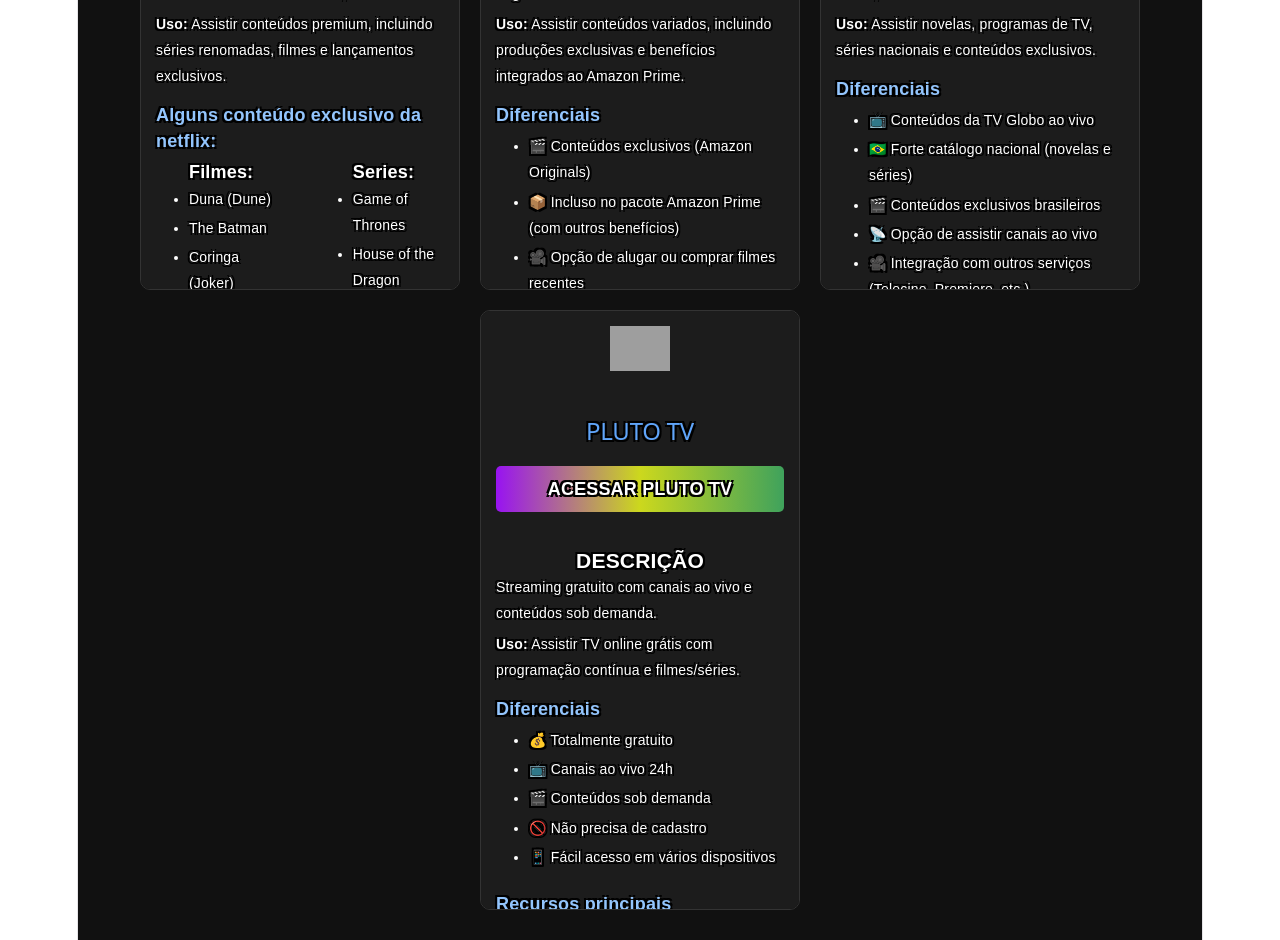
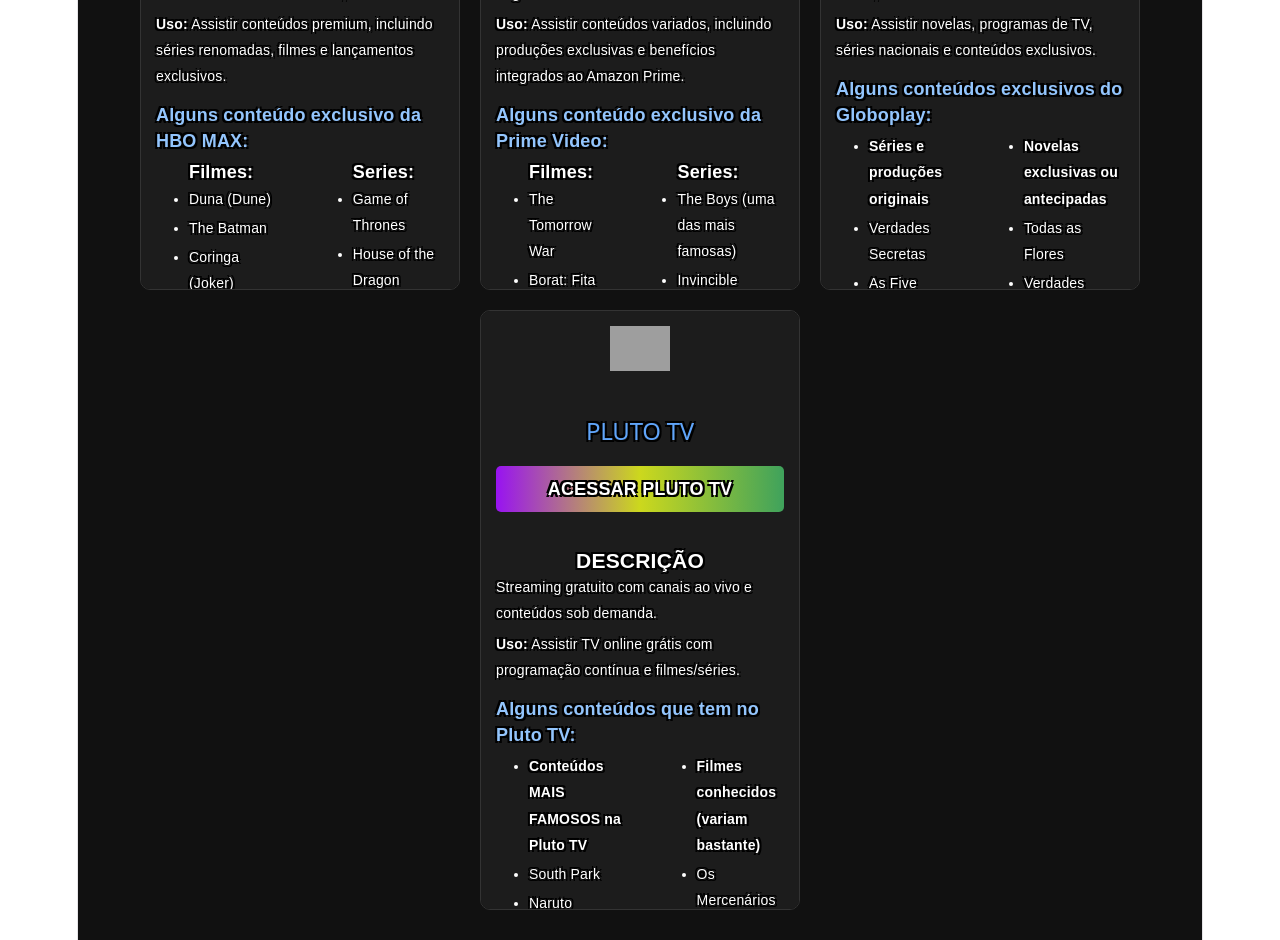
Before and after one commit to luizfelipevb/site-rapido, a React (Vite) app in the folder site-rapido/: page /plataforma in a window 1280 px wide. Shown: the part 1740-2680 px from the top of the page. Built offline with nearby package versions, Linux system fonts and the light colour scheme; grey boxes are pictures that could not be loaded.

Commit message:
Update plataforma.jsx

```diff
--- a/site-rapido/src/pages/plataforma.jsx
+++ b/site-rapido/src/pages/plataforma.jsx
@@ -435,7 +435,7 @@
               <p>Streaming de filmes, séries, documentários e conteúdos da Warner Bros., HBO e DC.</p>
               <p><strong>Uso:</strong> Assistir conteúdos premium, incluindo séries renomadas, filmes e lançamentos exclusivos.</p>
 
-          <h4 style={{ textAlign: "left" }}>Alguns conteúdo exclusivo da netflix:</h4>
+          <h4 style={{ textAlign: "left" }}>Alguns conteúdo exclusivo da HBO MAX:</h4>
                 <div className="detalhes">
                 <ul className="filme"><b>Filmes:</b>
                   <li>Duna (Dune)</li>
@@ -523,6 +523,32 @@
       <p>Streaming de filmes, séries e conteúdos originais da Amazon.</p>
       <p><strong>Uso:</strong> Assistir conteúdos variados, incluindo produções exclusivas e benefícios integrados ao Amazon Prime.</p>
 
+          <h4 style={{ textAlign: "left" }}>Alguns conteúdo exclusivo da Prime Video:</h4>
+                <div className="detalhes">
+                <ul className="filme"><b>Filmes:</b>
+                  <li>The Tomorrow War</li>
+                  <li>Borat: Fita de Cinema Seguinte</li>
+                  <li>Saltburn</li>
+                  <li>Air: A História por Trás do Logo</li>
+                </ul>
+                <ul className="series"><b>Series:</b>
+                  <li>The Boys (uma das mais famosas)</li>
+                  <li>Invincible (animação adulta de super-heróis)</li>
+                  <li>Jack Ryan</li>
+                  <li>O Senhor dos Anéis: Os Anéis de Poder</li>
+                  <li>Reacher</li>
+                  </ul>
+                </div>
+
+              <h4>Diferenciais</h4>
+              <ul>
+                <li>🎬 Conteúdos exclusivos da HBO e Warner Bros.</li>
+                <li>🏆 Séries premiadas e de alta qualidade</li>
+                <li>🦸 Catálogo forte de DC (Batman, Superman, etc.)</li>
+                <li>🎥 Filmes recentes e grandes produções</li>
+                <li>📺 Alta qualidade de imagem (até 4K)</li>
+              </ul>
+
       <h4>Diferenciais</h4>
       <ul>
         <li>🎬 Conteúdos exclusivos (Amazon Originals)</li>
@@ -571,6 +597,34 @@
 
     <p>Streaming brasileiro com foco em novelas, séries, filmes e conteúdos da TV Globo.</p>
     <p><strong>Uso:</strong> Assistir novelas, programas de TV, séries nacionais e conteúdos exclusivos.</p>
+
+              <h4 style={{ textAlign: "left" }} >
+                Alguns conteúdos exclusivos do Globoplay:
+              </h4>
+
+              <div className="detalhes">
+                <ul className="filme">
+                  <li><strong>Séries e produções originais</strong></li>
+                  <li>Verdades Secretas</li>
+                  <li>As Five</li>
+                  <li>Arcanjo Renegado</li>
+                </ul>
+
+                <ul className="series">
+                  <li><strong>Novelas exclusivas ou antecipadas</strong></li>
+                  <li>Todas as Flores</li>
+                  <li>Verdades Secretas 2</li>
+                </ul>
+              </div>
+
+              <h4>Diferenciais</h4>
+              <ul>
+                <li>🎬 Conteúdos exclusivos da HBO e Warner Bros.</li>
+                <li>🏆 Séries premiadas e de alta qualidade</li>
+                <li>🦸 Catálogo forte de DC (Batman, Superman, etc.)</li>
+                <li>🎥 Filmes recentes e grandes produções</li>
+                <li>📺 Alta qualidade de imagem (até 4K)</li>
+              </ul>
 
     <h4>Diferenciais</h4>
     <ul>
@@ -633,6 +687,28 @@
     <p>Streaming gratuito com canais ao vivo e conteúdos sob demanda.</p>
     <p><strong>Uso:</strong> Assistir TV online grátis com programação contínua e filmes/séries.</p>
 
+    <h4 style={{ textAlign: "left" }}>
+      Alguns conteúdos que tem no Pluto TV:
+    </h4>
+
+    <div className="detalhes">
+      <ul className="serie">
+        <li><strong>Conteúdos MAIS FAMOSOS na Pluto TV</strong></li>
+        <li>South Park</li>
+        <li>Naruto</li>
+        <li>iCarly</li>
+        <li>Kenan & Kel</li>
+        <li>Bob Esponja</li>
+      </ul>
+
+      <ul className="filme">
+        <li><strong>Filmes conhecidos (variam bastante)</strong></li>
+        <li>Os Mercenários</li>
+        <li>Guerra Mundial Z</li>
+        <li>Atividade Paranormal</li>
+      </ul>
+    </div>
+
     <h4>Diferenciais</h4>
     <ul>
       <li>💰 Totalmente gratuito</li>
```
